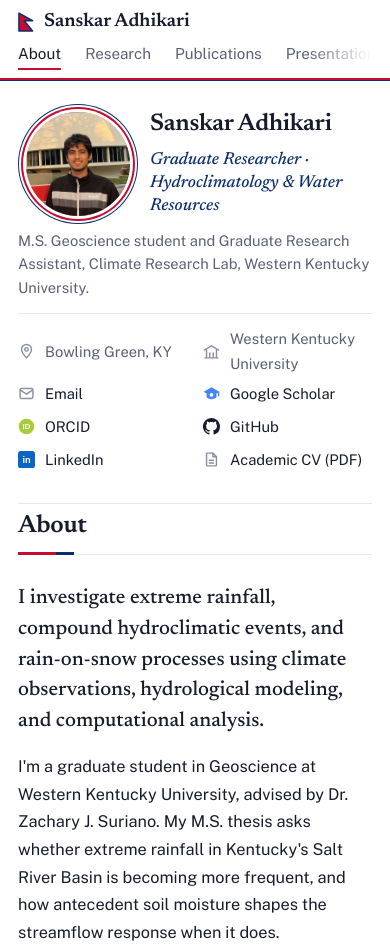
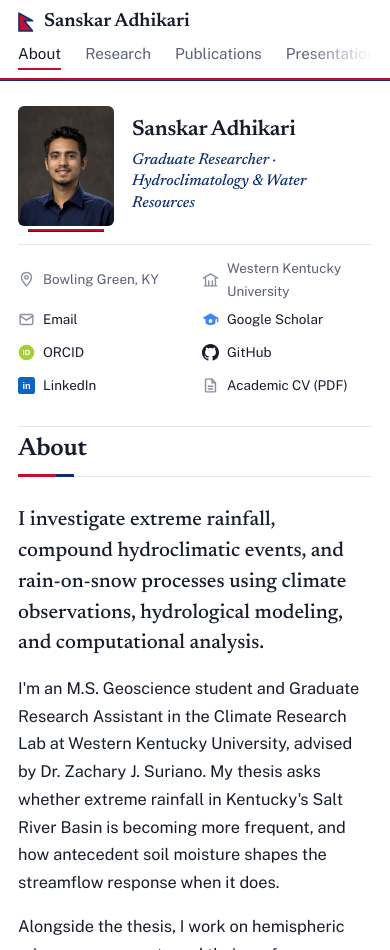
Before and after one commit to SdotCat-30/SdotCat-30.github.io, a plain HTML site: page index.html in a window 390 px wide. Shown: the top 950 px of the page. Drawn offline with nearby package versions, Linux system fonts and the light colour scheme.

Commit message:
Use professional headshot; profile column on the right so the page opens with About

```diff
--- a/index.html
+++ b/index.html
@@ -103,16 +103,22 @@ i { font-style: italic; }
 }
 
 /* ---------- two-column layout ---------- */
-.layout { display: grid; grid-template-columns: var(--side) minmax(0, 1fr); gap: 64px; padding-block: 56px 0; align-items: start; }
-@media (max-width: 980px) { .layout { grid-template-columns: minmax(0, 1fr); gap: 8px; padding-top: 32px; } }
+/* content on the left, profile column on the right, so the page opens straight into About */
+.layout { display: grid; grid-template-columns: minmax(0, 1fr) var(--side); gap: 64px; padding-block: 56px 0; align-items: start; }
+@media (max-width: 980px) { .layout { --side: 196px; gap: 36px; padding-top: 40px; } }
+@media (max-width: 720px) { .layout { --side: 150px; gap: 24px; } .layout .author-links { font-size: 0.84rem; } .layout .author-links li, .layout .author-links a { gap: 8px; } }
+@media (max-width: 520px) { .layout { grid-template-columns: minmax(0, 1fr); gap: 8px; padding-top: 28px; } }
 
-/* author sidebar */
-.author { position: sticky; top: 96px; display: grid; gap: 14px; align-content: start; }
-.avatar { width: 176px; aspect-ratio: 1; border-radius: 50%; overflow: hidden; margin-bottom: 6px; box-shadow: 0 0 0 3px var(--bg), 0 0 0 5px var(--red), 0 0 0 7px var(--bg), 0 0 0 8px var(--navy); }
-.avatar img { width: 100%; height: 100%; object-fit: cover; }
-.author h1 { font-size: 1.6rem; }
-.author .role { font: italic 500 1.08rem/1.35 var(--font-display); color: var(--navy); margin-top: -6px; }
-.author .bio { font-size: 0.92rem; line-height: 1.6; color: var(--muted); }
+/* profile column */
+.author { position: sticky; top: 96px; display: grid; gap: 12px; align-content: start; }
+.headshot { position: relative; margin: 0 0 8px; }
+.headshot img { width: 100%; aspect-ratio: 4 / 5; object-fit: cover; border-radius: 6px; }
+.headshot::after { /* crimson-over-blue edge, like the Nepal flag's border */
+  content: ""; position: absolute; left: 10%; right: 10%; bottom: -8px; height: 3px;
+  background: linear-gradient(var(--red) 0 2px, var(--navy) 2px 3px);
+}
+.author h1 { font-size: 1.5rem; margin-top: 8px; }
+.author .role { font: italic 500 1.06rem/1.35 var(--font-display); color: var(--navy); margin-top: -4px; }
 .author-links { list-style: none; margin: 4px 0 0; padding: 12px 0 0; border-top: 1px solid var(--rule); display: grid; gap: 1px; font-size: 0.92rem; }
 .author-links li { display: flex; align-items: center; gap: 10px; min-height: 32px; color: var(--muted); }
 .author-links a { display: flex; align-items: center; gap: 10px; min-height: 32px; color: var(--ink); text-decoration: none; }
@@ -120,12 +126,18 @@ i { font-style: italic; }
 .ico { width: 17px; height: 17px; flex: none; color: var(--faint); }
 .author-links a:hover .ico.line { color: var(--red-ink); }
 @media (max-width: 980px) {
-  .author { position: static; grid-template-columns: auto minmax(0, 1fr); column-gap: 20px; row-gap: 10px; padding-bottom: 28px; border-bottom: 1px solid var(--rule); }
-  .avatar { width: 104px; grid-row: span 2; align-self: center; margin: 0 0 0 8px; }
-  .author h1 { font-size: 1.5rem; align-self: end; }
-  .author .role { align-self: start; margin-top: 0; }
-  .author .bio, .author-links { grid-column: 1 / -1; }
-  .author-links { grid-template-columns: repeat(auto-fill, minmax(150px, 1fr)); column-gap: 16px; }
+  .author h1 { font-size: 1.3rem; }
+  .author .role { font-size: 0.98rem; }
+  .author-links { font-size: 0.88rem; }
+}
+/* phones: a compact profile strip above About (photo beside name and title, links in two columns) */
+@media (max-width: 520px) {
+  .author { order: -1; position: static; grid-template-columns: 96px minmax(0, 1fr); column-gap: 18px; row-gap: 6px; padding-bottom: 24px; border-bottom: 1px solid var(--rule); }
+  .headshot { grid-row: span 2; margin: 0; align-self: center; }
+  .headshot::after { bottom: -6px; }
+  .author h1 { font-size: 1.35rem; align-self: end; margin: 0; }
+  .author .role { align-self: start; margin: 0; }
+  .author-links { grid-column: 1 / -1; grid-template-columns: repeat(2, minmax(0, 1fr)); column-gap: 14px; margin-top: 12px; }
 }
 
 /* ---------- content column ---------- */
@@ -245,23 +257,7 @@ footer::before { content: ""; position: absolute; left: 0; right: 0; top: 0; hei
 
 <div class="wrap layout" id="top">
 
-  <!-- ===== Author sidebar ===== -->
-  <aside class="author" aria-label="About the author">
-    <div class="avatar"><img src="assets/img/avatar.webp" width="480" height="480" alt="Portrait of Sanskar Adhikari outside the Environmental Sciences and Technology building at WKU"></div>
-    <h1>Sanskar Adhikari</h1>
-    <p class="role">Graduate Researcher · Hydroclimatology &amp; Water Resources</p>
-    <p class="bio">M.S. Geoscience student and Graduate Research Assistant, Climate Research Lab, Western Kentucky University.</p>
-    <ul class="author-links">
-      <li><svg class="ico line" viewBox="0 0 24 24" fill="none" stroke="currentColor" stroke-width="2" stroke-linecap="round" stroke-linejoin="round" aria-hidden="true"><path d="M12 21s-7-7.6-7-12a7 7 0 0 1 14 0c0 4.4-7 12-7 12z"/><circle cx="12" cy="9" r="2.5"/></svg>Bowling Green, KY</li>
-      <li><svg class="ico line" viewBox="0 0 24 24" fill="none" stroke="currentColor" stroke-width="2" stroke-linecap="round" stroke-linejoin="round" aria-hidden="true"><path d="M3 21h18M5 21V10M19 21V10M9.5 21v-7M14.5 21v-7M2 10l10-6 10 6"/></svg>Western Kentucky University</li>
-      <li><a href="mailto:sanskar.adhikari280@topper.wku.edu"><svg class="ico line" viewBox="0 0 24 24" fill="none" stroke="currentColor" stroke-width="2" stroke-linecap="round" stroke-linejoin="round" aria-hidden="true"><rect x="3" y="5" width="18" height="14" rx="2"/><path d="m3 7 9 6 9-6"/></svg>Email</a></li>
-      <li><a href="https://scholar.google.com/citations?user=SVxeQQUAAAAJ&amp;hl=en" target="_blank" rel="noopener"><svg class="ico" viewBox="0 0 24 24" aria-hidden="true"><path fill="#4285F4" d="M12 3 1 9.5l4 2.36V17c0 .3.1.6.4.8C7.4 19.2 9.6 20 12 20s4.6-.8 6.6-2.2c.3-.2.4-.5.4-.8v-5.14l2-1.18V16h2V9.5z"/><circle cx="12" cy="14" r="2.6" fill="#fff"/></svg>Google Scholar</a></li>
-      <li><a href="https://orcid.org/0009-0004-6719-0520" target="_blank" rel="noopener"><svg class="ico" viewBox="0 0 24 24" aria-hidden="true"><circle cx="12" cy="12" r="11" fill="#A6CE39"/><text x="12" y="16.2" text-anchor="middle" font-family="Arial, sans-serif" font-size="11" font-weight="700" fill="#fff">iD</text></svg>ORCID</a></li>
-      <li><a href="https://github.com/SdotCat-30" target="_blank" rel="noopener"><svg class="ico" viewBox="0 0 16 16" aria-hidden="true" style="color:var(--ink)"><path fill="currentColor" d="M8 0C3.58 0 0 3.58 0 8c0 3.54 2.29 6.53 5.47 7.59.4.07.55-.17.55-.38 0-.19-.01-.82-.01-1.49-2.01.37-2.53-.49-2.69-.94-.09-.23-.48-.94-.82-1.13-.28-.15-.68-.52-.01-.53.63-.01 1.08.58 1.23.82.72 1.21 1.87.87 2.33.66.07-.52.28-.87.51-1.07-1.78-.2-3.64-.89-3.64-3.95 0-.87.31-1.59.82-2.15-.08-.2-.36-1.02.08-2.12 0 0 .67-.21 2.2.82.64-.18 1.32-.27 2-.27.68 0 1.36.09 2 .27 1.53-1.04 2.2-.82 2.2-.82.44 1.1.16 1.92.08 2.12.51.56.82 1.27.82 2.15 0 3.07-1.87 3.75-3.65 3.95.29.25.54.73.54 1.48 0 1.07-.01 1.93-.01 2.2 0 .21.15.46.55.38A8.013 8.013 0 0 0 16 8c0-4.42-3.58-8-8-8z"/></svg>GitHub</a></li>
-      <li><a href="https://www.linkedin.com/in/sanskar-adhikari-97b775298/" target="_blank" rel="noopener"><svg class="ico" viewBox="0 0 24 24" aria-hidden="true"><rect width="24" height="24" rx="4" fill="#0A66C2"/><text x="12" y="17" text-anchor="middle" font-family="Arial, sans-serif" font-size="13" font-weight="700" fill="#fff">in</text></svg>LinkedIn</a></li>
-      <li><a href="assets/Sanskar_Adhikari_CV.pdf" target="_blank" rel="noopener"><svg class="ico line" viewBox="0 0 24 24" fill="none" stroke="currentColor" stroke-width="2" stroke-linecap="round" stroke-linejoin="round" aria-hidden="true"><path d="M14 3H6a1 1 0 0 0-1 1v16a1 1 0 0 0 1 1h12a1 1 0 0 0 1-1V8z"/><path d="M14 3v5h5M9 13h6M9 17h6"/></svg>Academic CV (PDF)</a></li>
-    </ul>
-  </aside>
+
 
   <main class="content">
 
@@ -270,7 +266,7 @@ footer::before { content: ""; position: absolute; left: 0; right: 0; top: 0; hei
       <h2>About</h2>
       <div class="prose">
         <p class="lede">I investigate extreme rainfall, compound hydroclimatic events, and rain-on-snow processes using climate observations, hydrological modeling, and computational analysis.</p>
-        <p>I'm a graduate student in Geoscience at Western Kentucky University, advised by Dr. Zachary J. Suriano. My M.S. thesis asks whether extreme rainfall in Kentucky's Salt River Basin is becoming more frequent, and how antecedent soil moisture shapes the streamflow response when it does.</p>
+        <p>I'm an M.S. Geoscience student and Graduate Research Assistant in the Climate Research Lab at Western Kentucky University, advised by Dr. Zachary J. Suriano. My thesis asks whether extreme rainfall in Kentucky's Salt River Basin is becoming more frequent, and how antecedent soil moisture shapes the streamflow response when it does.</p>
         <p>Alongside the thesis, I work on hemispheric rain-on-snow events and their surface energy budgets, and on precipitation-frequency estimates from the Kentucky Mesonet. I also served as a teaching assistant for the METR 121 meteorology lab.</p>
         <p>Before WKU, I earned a B.E. in Civil Engineering from Tribhuvan University (IOE Pulchowk Campus) and registered as a civil engineer with the Nepal Engineering Council.</p>
         <div class="news">
@@ -488,6 +484,23 @@ footer::before { content: ""; position: absolute; left: 0; right: 0; top: 0; hei
       </div>
     </section>
   </main>
+
+  <!-- ===== Author sidebar ===== -->
+  <aside class="author" aria-label="About the author">
+    <figure class="headshot"><img src="assets/img/headshot.webp" width="640" height="800" alt="Professional headshot of Sanskar Adhikari"></figure>
+    <h1>Sanskar Adhikari</h1>
+    <p class="role">Graduate Researcher · Hydroclimatology &amp; Water Resources</p>
+    <ul class="author-links">
+      <li><svg class="ico line" viewBox="0 0 24 24" fill="none" stroke="currentColor" stroke-width="2" stroke-linecap="round" stroke-linejoin="round" aria-hidden="true"><path d="M12 21s-7-7.6-7-12a7 7 0 0 1 14 0c0 4.4-7 12-7 12z"/><circle cx="12" cy="9" r="2.5"/></svg>Bowling Green, KY</li>
+      <li><svg class="ico line" viewBox="0 0 24 24" fill="none" stroke="currentColor" stroke-width="2" stroke-linecap="round" stroke-linejoin="round" aria-hidden="true"><path d="M3 21h18M5 21V10M19 21V10M9.5 21v-7M14.5 21v-7M2 10l10-6 10 6"/></svg>Western Kentucky University</li>
+      <li><a href="mailto:sanskar.adhikari280@topper.wku.edu"><svg class="ico line" viewBox="0 0 24 24" fill="none" stroke="currentColor" stroke-width="2" stroke-linecap="round" stroke-linejoin="round" aria-hidden="true"><rect x="3" y="5" width="18" height="14" rx="2"/><path d="m3 7 9 6 9-6"/></svg>Email</a></li>
+      <li><a href="https://scholar.google.com/citations?user=SVxeQQUAAAAJ&amp;hl=en" target="_blank" rel="noopener"><svg class="ico" viewBox="0 0 24 24" aria-hidden="true"><path fill="#4285F4" d="M12 3 1 9.5l4 2.36V17c0 .3.1.6.4.8C7.4 19.2 9.6 20 12 20s4.6-.8 6.6-2.2c.3-.2.4-.5.4-.8v-5.14l2-1.18V16h2V9.5z"/><circle cx="12" cy="14" r="2.6" fill="#fff"/></svg>Google Scholar</a></li>
+      <li><a href="https://orcid.org/0009-0004-6719-0520" target="_blank" rel="noopener"><svg class="ico" viewBox="0 0 24 24" aria-hidden="true"><circle cx="12" cy="12" r="11" fill="#A6CE39"/><text x="12" y="16.2" text-anchor="middle" font-family="Arial, sans-serif" font-size="11" font-weight="700" fill="#fff">iD</text></svg>ORCID</a></li>
+      <li><a href="https://github.com/SdotCat-30" target="_blank" rel="noopener"><svg class="ico" viewBox="0 0 16 16" aria-hidden="true" style="color:var(--ink)"><path fill="currentColor" d="M8 0C3.58 0 0 3.58 0 8c0 3.54 2.29 6.53 5.47 7.59.4.07.55-.17.55-.38 0-.19-.01-.82-.01-1.49-2.01.37-2.53-.49-2.69-.94-.09-.23-.48-.94-.82-1.13-.28-.15-.68-.52-.01-.53.63-.01 1.08.58 1.23.82.72 1.21 1.87.87 2.33.66.07-.52.28-.87.51-1.07-1.78-.2-3.64-.89-3.64-3.95 0-.87.31-1.59.82-2.15-.08-.2-.36-1.02.08-2.12 0 0 .67-.21 2.2.82.64-.18 1.32-.27 2-.27.68 0 1.36.09 2 .27 1.53-1.04 2.2-.82 2.2-.82.44 1.1.16 1.92.08 2.12.51.56.82 1.27.82 2.15 0 3.07-1.87 3.75-3.65 3.95.29.25.54.73.54 1.48 0 1.07-.01 1.93-.01 2.2 0 .21.15.46.55.38A8.013 8.013 0 0 0 16 8c0-4.42-3.58-8-8-8z"/></svg>GitHub</a></li>
+      <li><a href="https://www.linkedin.com/in/sanskar-adhikari-97b775298/" target="_blank" rel="noopener"><svg class="ico" viewBox="0 0 24 24" aria-hidden="true"><rect width="24" height="24" rx="4" fill="#0A66C2"/><text x="12" y="17" text-anchor="middle" font-family="Arial, sans-serif" font-size="13" font-weight="700" fill="#fff">in</text></svg>LinkedIn</a></li>
+      <li><a href="assets/Sanskar_Adhikari_CV.pdf" target="_blank" rel="noopener"><svg class="ico line" viewBox="0 0 24 24" fill="none" stroke="currentColor" stroke-width="2" stroke-linecap="round" stroke-linejoin="round" aria-hidden="true"><path d="M14 3H6a1 1 0 0 0-1 1v16a1 1 0 0 0 1 1h12a1 1 0 0 0 1-1V8z"/><path d="M14 3v5h5M9 13h6M9 17h6"/></svg>Academic CV (PDF)</a></li>
+    </ul>
+  </aside>
 </div>
 
 <footer>
```
Also changed, not shown: assets/img/avatar.webp (deleted), assets/img/headshot.webp (added).
